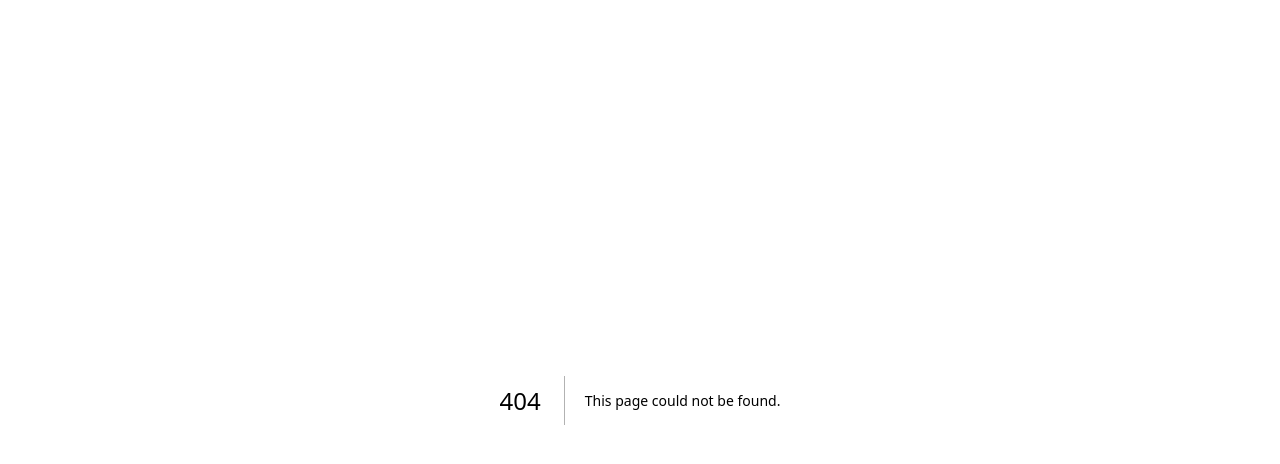
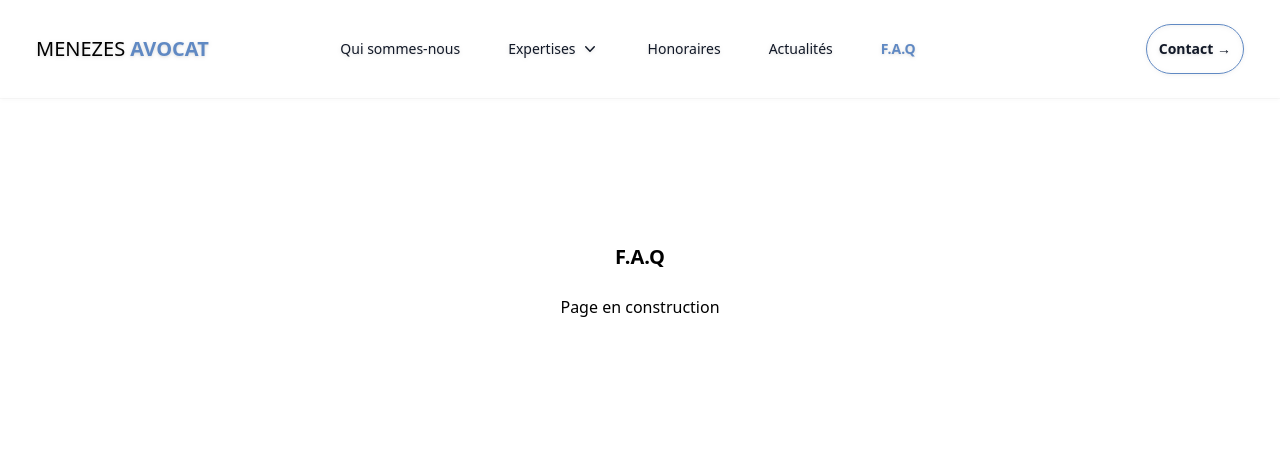
Before and after one commit to poloskanini/blogStrapi1.0FRONT, a Next.js app: page /faqs in a window 1280 px wide. Before the commit this address had no page. Shown: the top 464 px of the page. Built offline with nearby package versions, Linux system fonts and the light colour scheme.

Commit message:
(bf-Header + Faq) Modification des routes + urls pour mener aux Faq

```diff
--- a/components/Header.js
+++ b/components/Header.js
@@ -153,8 +153,8 @@ export default function Header() {
               Actualités
             </Link>
             <Link
-              href='/faq'
-              className={router.pathname == "/faq" ? "text-custom-purple navlink text-sm leading-6 font-semibold" : "navlink text-sm font-normal leading-6 text-gray-900 hover:text-custom-purple"}>
+              href='/faqs'
+              className={router.pathname == "/faqs" ? "text-custom-purple navlink text-sm leading-6 font-semibold" : "navlink text-sm font-normal leading-6 text-gray-900 hover:text-custom-purple"}>
               F.A.Q
             </Link>
           </Popover.Group>
@@ -227,7 +227,7 @@ export default function Header() {
             </li>
             <li className="nav-item relative p-5">
               <Link
-                href='/faq'
+                href='/faqs'
                 className='text-xl font-normal text-white hover:text-custom-purple'>
                 F.A.Q
               </Link>
--- a/pages/faq.js
+++ b/pages/faqs.js
@@ -1,7 +1,7 @@
 import Layout from "@/components/Layout"
 import Header from '../components/Header'
 
-export default function faq() {
+export default function faqs() {
   return (
     <>
     <Header />
```
